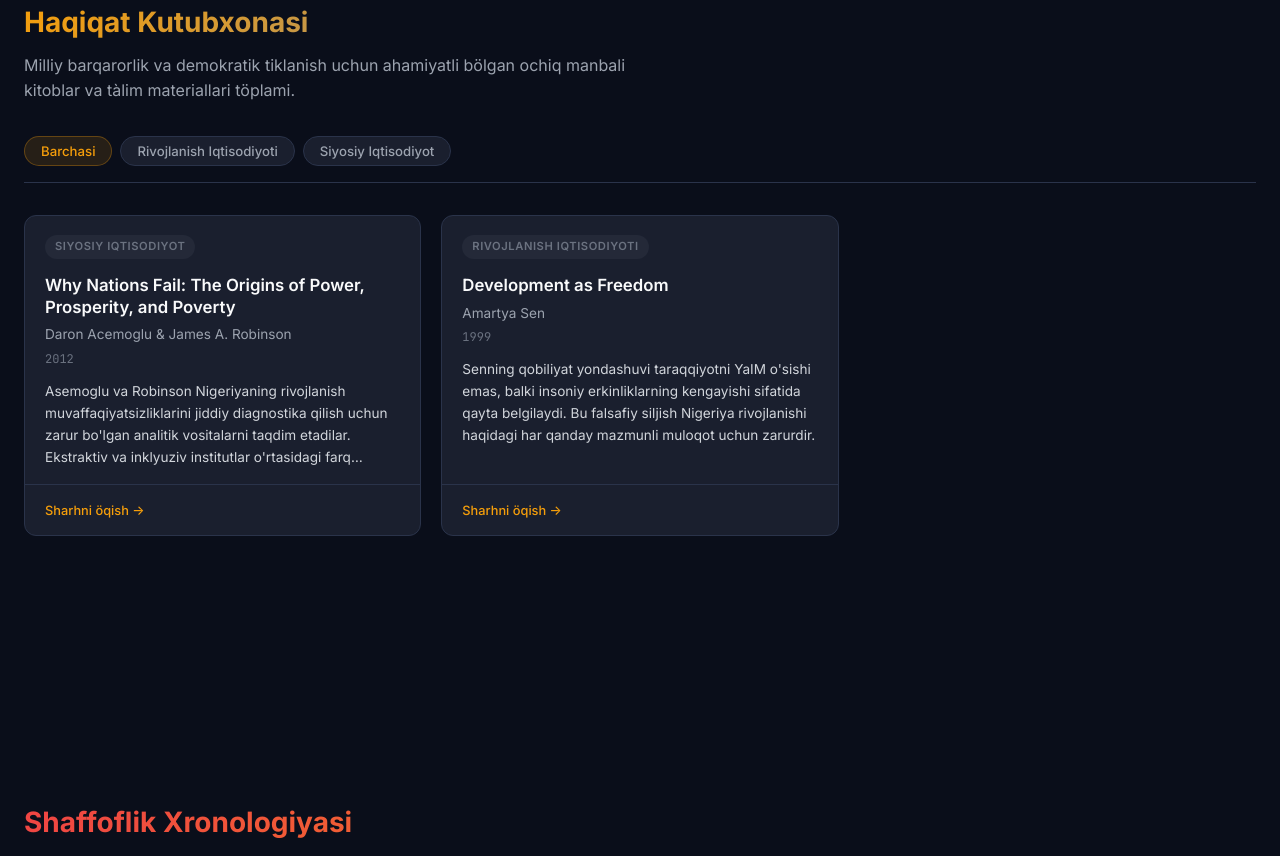
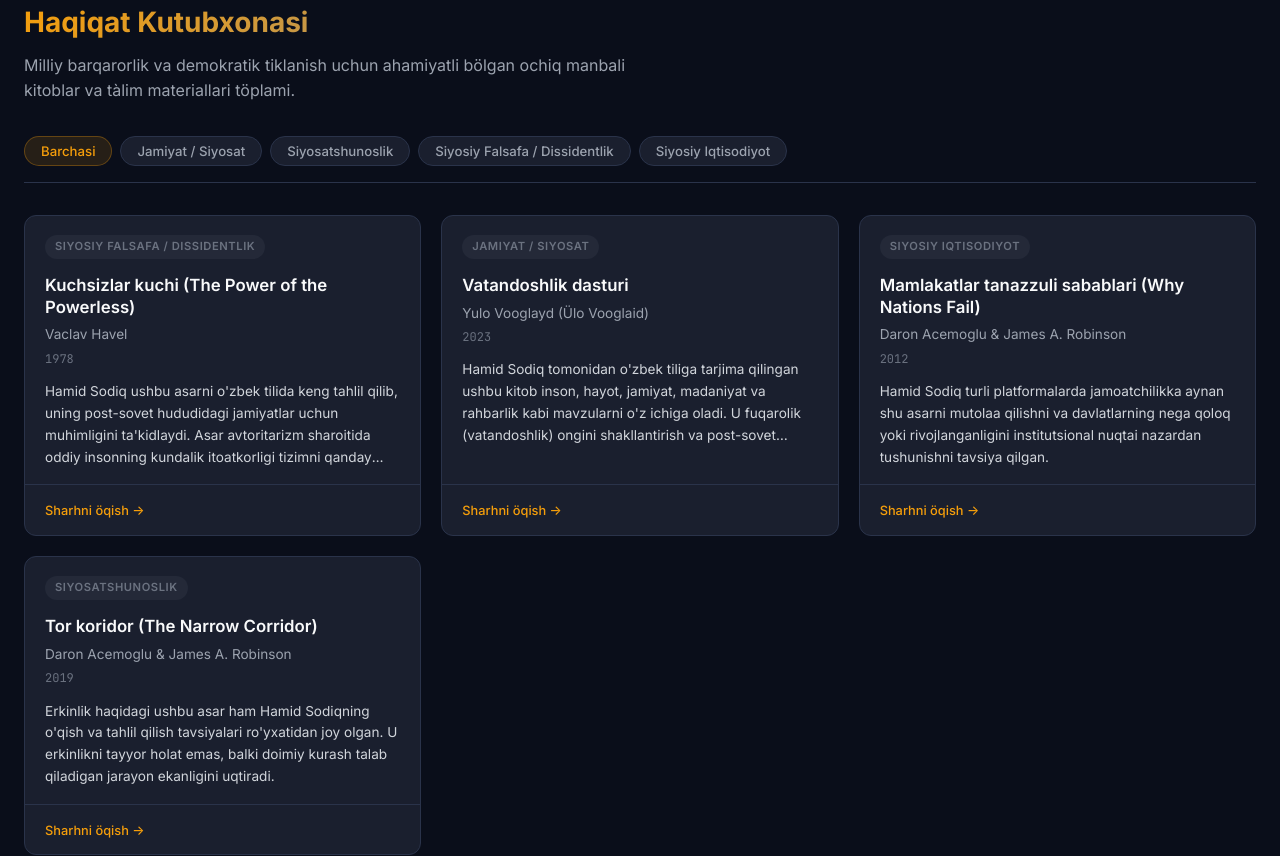
Before and after one commit to mxalimetov/hamid-sodiq, a React (Vite) app: page / in a window 1280 px wide. Shown: the part 1560-2416 px from the top of the page. Built offline with nearby package versions, Linux system fonts and the light colour scheme.

Commit message:
truth library fixed

```diff
--- a/src/components/BookModal.tsx
+++ b/src/components/BookModal.tsx
@@ -13,9 +13,8 @@ export default function BookModal({ book, onClose }: BookModalProps) {
   const modalRef = useRef<HTMLDivElement>(null);
   const previousFocusRef = useRef<HTMLElement | null>(null);
 
-  const commentary =
-    t(`data.library.${book.id}.commentary`) || book.commentary;
-  const notes = t(`data.library.${book.id}.notes`) || book.notes;
+  const commentary = book.commentary;
+  const notes = book.notes;
 
   useEffect(() => {
     previousFocusRef.current = document.activeElement as HTMLElement;
--- a/src/data/library.yaml
+++ b/src/data/library.yaml
@@ -1,28 +1,58 @@
+- id: power-of-the-powerless
+  title: "Kuchsizlar kuchi (The Power of the Powerless)"
+  author: "Vaclav Havel"
+  topic: "Siyosiy Falsafa / Dissidentlik"
+  year: 1978
+  commentary: >
+    Hamid Sodiq ushbu asarni o'zbek tilida keng tahlil qilib, uning
+    post-sovet hududidagi jamiyatlar uchun muhimligini ta'kidlaydi.
+    Asar avtoritarizm sharoitida oddiy insonning kundalik itoatkorligi
+    tizimni qanday ushlab turishini va haqiqatda yashash orqali unga
+    qanday qarshi turish mumkinligini tushuntiradi.
+  notes: >
+    Asosiy tushuncha: Sabzavot sotuvchisining peshtaxtasiga shior osishi
+    kabi kichik harakatlar orqali odamlar o'zlari bilmagan holda
+    yolg'on tizimini qo'llab-quvvatlaydilar. Haqiqatda yashash esa eng katta
+    siyosiy harakatdir.
+
+- id: vatandoshlik-dasturi
+  title: "Vatandoshlik dasturi"
+  author: "Yulo Vooglayd (Ülo Vooglaid)"
+  topic: "Jamiyat / Siyosat"
+  year: 2023
+  commentary: >
+    Hamid Sodiq tomonidan o'zbek tiliga tarjima qilingan ushbu kitob
+    inson, hayot, jamiyat, madaniyat va rahbarlik kabi mavzularni o'z
+    ichiga oladi. U fuqarolik (vatandoshlik) ongini shakllantirish va
+    post-sovet jamiyatlari uchun muhim qo'llanma sifatida o'zbek o'quvchisiga
+    taqdim etilgan.
+  notes: >
+    Asosiy tushuncha: Oddiy fuqarodan ongli vatandoshga aylanish jarayoni;
+    insonning jamiyatdagi o'rni, huquqlari va mas'uliyatlarini chuqur anglash.
+
 - id: why-nations-fail
-  title: "Why Nations Fail: The Origins of Power, Prosperity, and Poverty"
+  title: "Mamlakatlar tanazzuli sabablari (Why Nations Fail)"
   author: "Daron Acemoglu & James A. Robinson"
   topic: "Siyosiy Iqtisodiyot"
   year: 2012
   commentary: >
-    Asemoglu va Robinson Nigeriyaning rivojlanish muvaffaqiyatsizliklarini
-    jiddiy diagnostika qilish uchun zarur bo'lgan analitik vositalarni taqdim
-    etadilar. Ekstraktiv va inklyuziv institutlar o'rtasidagi farq akademik
-    emas — bu Nigeriya boyligicha qolayotganining eng aniq tushuntirishidir.
+    Hamid Sodiq turli platformalarda jamoatchilikka aynan shu asarni mutolaa
+    qilishni va davlatlarning nega qoloq yoki rivojlanganligini institutsional
+    nuqtai nazardan tushunishni tavsiya qilgan.
   notes: >
-    Asosiy tushuncha: Ekstraktiv institutlar kuch va boylikni ozchilik qo'lida
-    to'playdi va kuchga ega bo'lganlar o'zgarishga qarshilik ko'rsatadigan
-    ayovsiz doira yaratadi.
+    Asosiy tushuncha: Ekstraktiv institutlar o'rniga inklyuziv institutlarni
+    qurish jamiyatning uzoq muddatli farovonligi uchun yagona yo'ldir.
 
-- id: development-as-freedom
-  title: "Development as Freedom"
-  author: "Amartya Sen"
-  topic: "Rivojlanish Iqtisodiyoti"
-  year: 1999
+- id: the-narrow-corridor
+  title: "Tor koridor (The Narrow Corridor)"
+  author: "Daron Acemoglu & James A. Robinson"
+  topic: "Siyosatshunoslik"
+  year: 2019
   commentary: >
-    Senning qobiliyat yondashuvi taraqqiyotni YaIM o'sishi emas, balki insoniy
-    erkinliklarning kengayishi sifatida qayta belgilaydi. Bu falsafiy siljish
-    Nigeriya rivojlanishi haqidagi har qanday mazmunli muloqot uchun zarurdir.
+    Erkinlik haqidagi ushbu asar ham Hamid Sodiqning o'qish va tahlil
+    qilish tavsiyalari ro'yxatidan joy olgan. U erkinlikni tayyor holat
+    emas, balki doimiy kurash talab qiladigan jarayon ekanligini uqtiradi.
   notes: >
-    Sen beshta instrumental erkinlikni aniqlaydi: siyosiy erkinliklar, iqtisodiy
-    imkoniyatlar, ijtimoiy imkoniyatlar, shaffoflik kafolatlari va himoya
-    xavfsizligi.
+    Asosiy tushuncha: Davlatning kuchi va jamiyatning nazorati o'rtasidagi
+    doimiy kurash erkinlik yuzaga keladigan tor koridorni yaratadi va bu
+    muvozanatni doimiy himoya qilish kerak.
```
Also changed, not shown: 1 other file (tests, documents, lock files or other folders).
